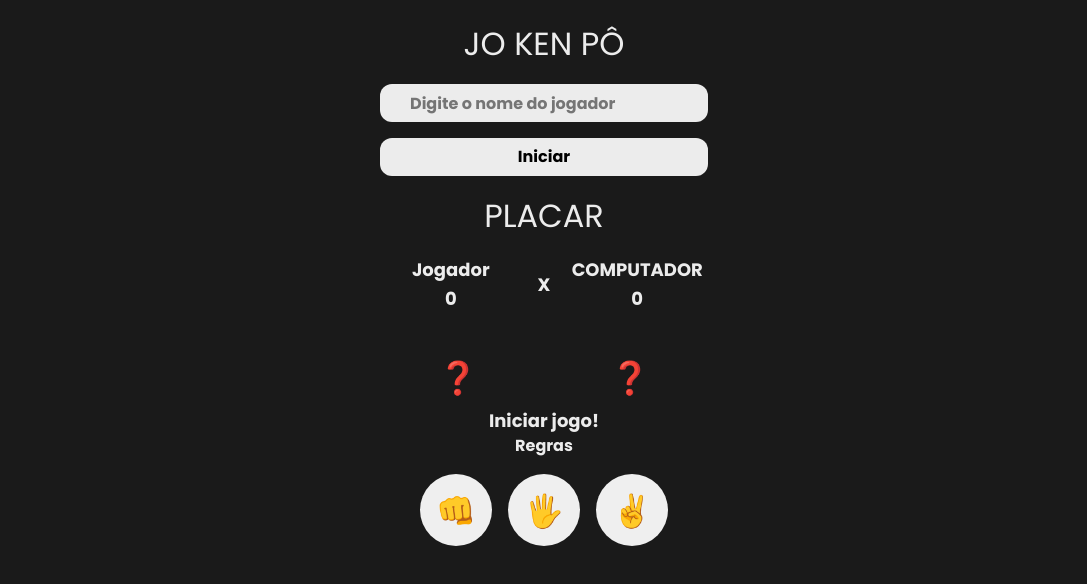
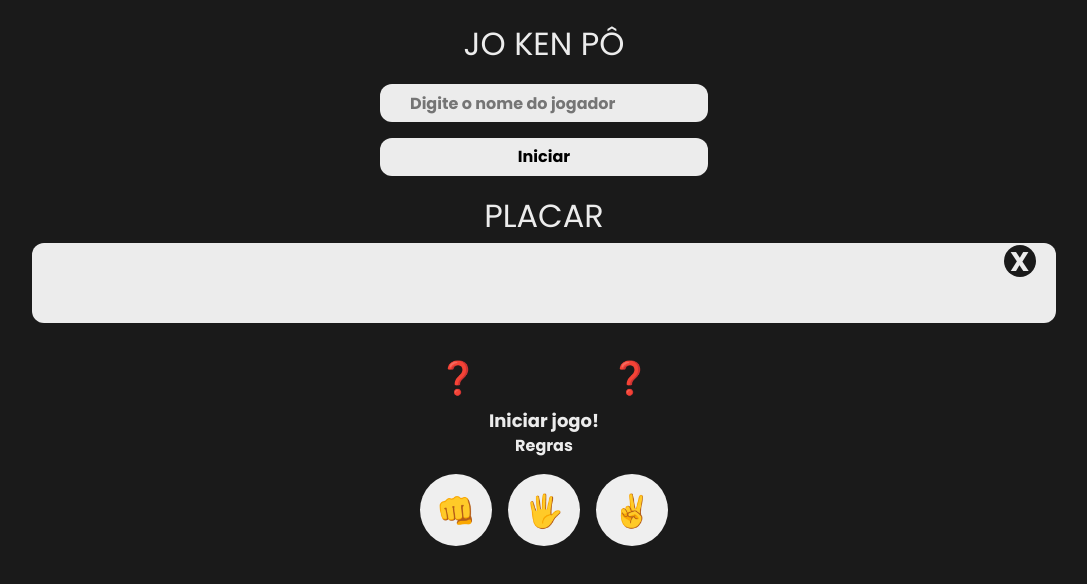
Before and after one commit to Adrianodbs/Jokenpo-React, a React (Create React App) app: page / in a window 1280 px wide. Shown: the top 584 px of the page, without its empty margins (96-1183 px from the left). Built offline with nearby package versions, Linux system fonts and the light colour scheme.

Commit message:
iniciando o modal

```diff
--- a/src/App.js
+++ b/src/App.js
@@ -1,8 +1,17 @@
 import ActionsGame from './components/actions-game'
 import Button from './components/button'
 import Input from './components/input'
+import Modal from './components/modal'
 import Score from './components/score'
 import * as C from './styles'
+
+const messages = {
+  rules: {
+    title: 'Regras',
+    message:
+      'Lorem Ipsum is simply dummy text of the printing and typesetting industry. Lorem Ipsum has been the industrys standard dummy text ever since the 1500s, when an unknown printer took a galley of type and scrambled it to make a type specimen book. '
+  }
+}
 
 function App() {
   const actions = [
@@ -50,6 +59,7 @@ function App() {
           <C.Rules>Regras</C.Rules>
         </C.Flex>
         <ActionsGame actions={actions} onClick={value => handleClick(value)} />
+        <Modal />
       </C.Flex>
     </C.Container>
   )
--- /dev/null
+++ b/src/components/modal/index.jsx
@@ -0,0 +1,19 @@
+import { Flex, Spacer, Typography } from '../../styles'
+import {ModalStyled, CLoseModal} from './style'
+
+function Modal({
+  open, handleOpenModal, titleModal, messageModal
+}) {
+  return (
+    <ModalStyled open={open}>
+      <Flex direction='column'>
+        <Typography primary>{titleModal}</Typography>
+        <Spacer margin='8px' />
+        <CLoseModal onClick={()=> handleOpenModal(null)}>X</CLoseModal>
+        <Typography primary>{messageModal}</Typography>
+      </Flex>
+    </ModalStyled>
+  )
+}
+
+export default Modal
--- /dev/null
+++ b/src/components/modal/style.js
@@ -0,0 +1,28 @@
+import styled from 'styled-components'
+
+export const ModalStyled = styled.div`
+  width: 80%;
+  background-color: #ececec;
+  border-radius: 12px;
+  padding: 16px;
+  position: absolute;
+  top: 2;
+  transition: 0.5;
+  z-index: 2;
+`
+
+export const CLoseModal = styled.button`
+  width: 32px;
+  height: 32px;
+  position: absolute;
+  right: 2%;
+  top: 2%;
+
+  background-color: #1a1a1a;
+  border-radius: 50%;
+
+  color: #ececec;
+  font-weight: 700;
+  font-size: 27px;
+  line-height: 33px;
+`
```
